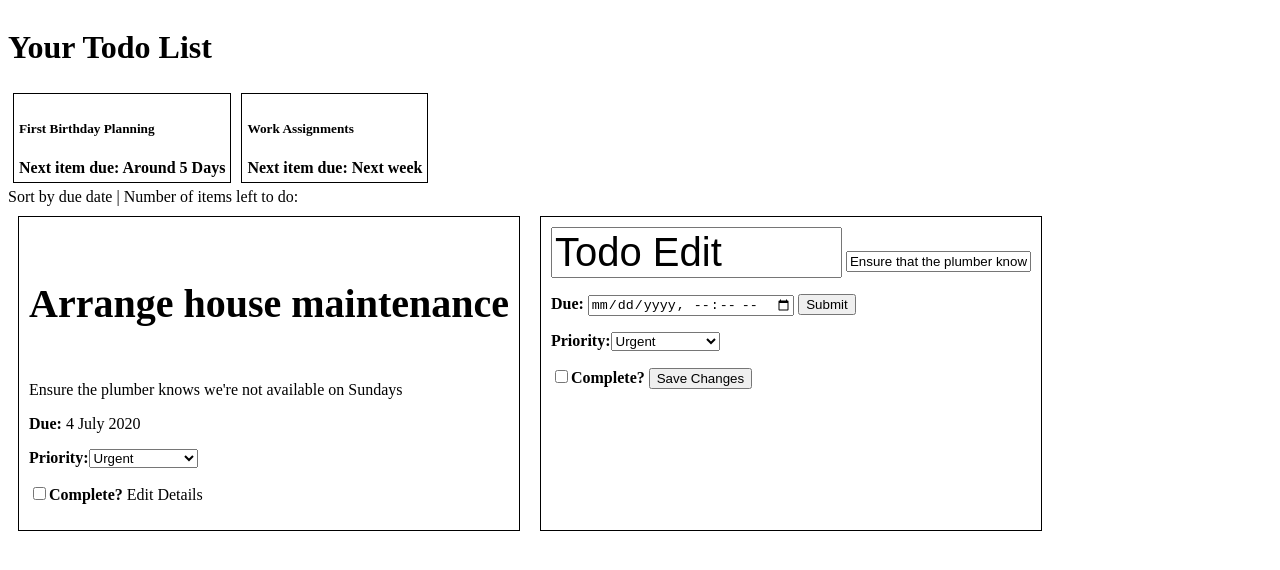
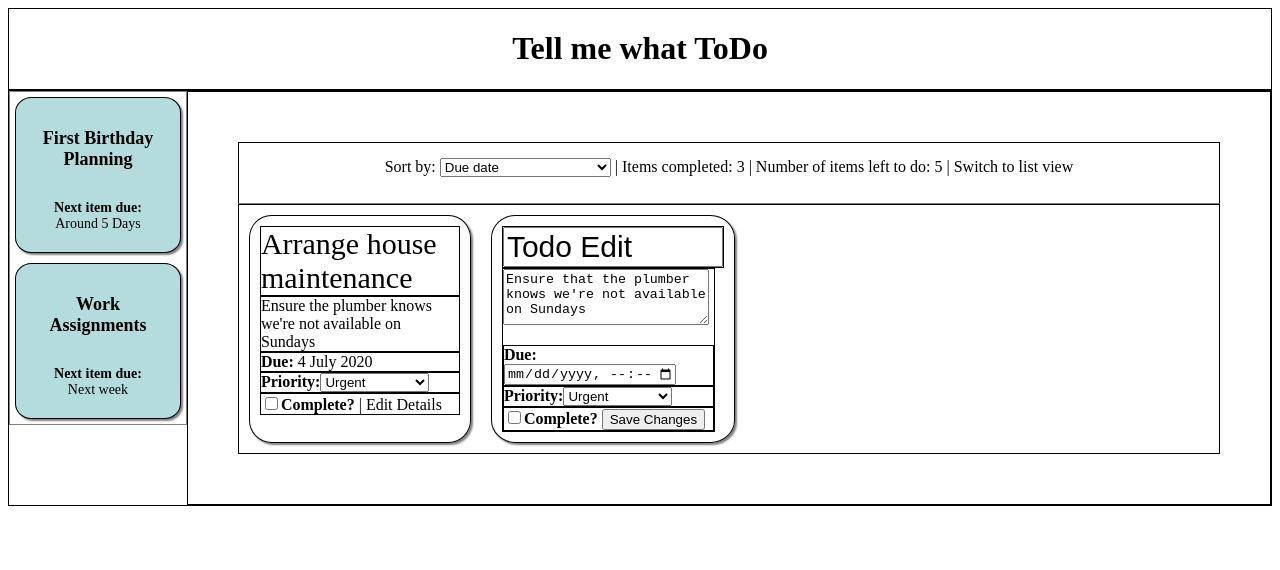
Before and after one commit to AJMcDee/ToDoApp, a plain HTML site: page index.html in a window 1280 px wide. Drawn offline with Linux system fonts and the light colour scheme.

Commit message:
Updated UI

```diff
--- a/index.html
+++ b/index.html
@@ -2,54 +2,67 @@
   <html>
    <head>
      <title>Tell me what ToDo</title>
+
      <link rel="stylesheet" href="./styles.css"></link>
    </head>
    <body>
      <main id="container">
-       <div id="websitetitle">          <h1>Your Todo List</h1></div>
-
+       <div id="websitetitle">          <h1>Tell me what ToDo</h1></div>
+        <div id="contentcontainer">
           <div id="projectcontainer">
 
-          <div class="project" id="exampleproject1"><h5>First Birthday Planning</h5><b>Next item due: Around 5 Days</b></div>
-          <div class="project" id="exampleproject2"><h5>Work Assignments</h5><b>Next item due: Next week</b></div>
+            <div class="project" id="exampleproject1"><h5>First Birthday Planning</h5><b>Next item due:</b><br> Around 5 Days</div>
+            <div class="project" id="exampleproject2"><h5>Work Assignments</h5><b>Next item due:</b><br> Next week</div>
           </div>
 
-        <div class="optionsheader">
-          Sort by due date | Number of items left to do:
+          <div id="optionsandtodocontainer">
+
+            <div id="optionsheader">
+              Sort by:  <select id="sort">
+                <option value="sortdue">Due date</option>
+                <option value="sortpriority">Priority: highest to lowest</option>
+                <option value="sortpriority">Priority: lowest to highest</option>
+              </select>
+
+
+
+              | Items completed: 3
+              | Number of items left to do: 5
+              | Switch to list view
             </div>
 
             <div id="todocontainer">
 
               <div class="todo" id="exampletodo1">
-            <h4 class="todotitle">Arrange house maintenance</h4>
-            <p class="tododescription">Ensure the plumber knows we're not available on Sundays</p>
-            <p class="tododuedate"><b>Due:</b> 4 July 2020</p>
-            <p class="priority"><b>Priority:</b><select id="priority">
+                <div class="todotitle">Arrange house maintenance</div>
+                <div class="tododescription">Ensure the plumber knows we're not available on Sundays</div>
+                <div class="tododuedate"><b>Due:</b> 4 July 2020</div>
+                <div class="priority"><b>Priority:</b><select id="priority">
                   <option value="1" id="urgentchoice">Urgent</option>
                   <option value="2">Very Important</option>
                   <option value="3">Important</option>
                   <option value="4">Preferred</option>
                   <option value="5">Not Important</option>
-            </select>
-            <p class="complete"><input type="checkbox"><b>Complete?</b></input> <a id="edittodo">Edit Details</a></p>
+                </select></div>
+                <div class="complete"><input type="checkbox"><b>Complete?</b></input> | <a id="edittodo">Edit Details</a></div>
 
               </div>
               <div class="todo" id="exampletodo2">
-            <input type="text" class="todotitle" value="Todo Edit" size="10"></input>
-            <input type="text" class="editdescription" value="Ensure that the plumber knows we're not available on Sundays"></input></p>
-            <p class="editduedate"><b>Due:</b> <input type="datetime-local" id="duedate"></input>
-              <button id="submit">Submit</button>
-            <p class="editpriority"><b>Priority:</b><select id="priority">
+                <div><input type="text" class="todotitle" value="Todo Edit" size="10"></input></div>
+                <div class="editdescription"><textarea>Ensure that the plumber knows we're not available on Sundays</textarea></p>
+                <div class="editduedate"><b>Due:</b> <input type="datetime-local" id="duedateinput"></input></div>
+                <div class="editpriority"><b>Priority:</b><select id="priority">
                   <option value="1">Urgent</option>
                   <option value="2">Very Important</option>
                   <option value="3">Important</option>
                   <option value="4">Preferred</option>
                   <option value="5">Not Important</option>
-            </select></p>
-            <p><input type="checkbox"><b>Complete?</b></input> <button>Save Changes</button></p>
+                </select></div>
+                <div><input type="checkbox"><b>Complete?</b></input> <button>Save Changes</button></div>
               </div>
               </div>
-
+            </div>
+          </div>
 
 
 
--- a/styles.css
+++ b/styles.css
@@ -1,36 +1,83 @@
-body {
+body div{
+    border: 1px solid black;
+}
+
+h5 {
+    font-size: 18px;
+}
+
+#websitetitle {
+    text-align: center;
 
 }
 
 #container {
     display: flex;
     flex-direction: column;
+    justify-content: center;
 
+}
+
+#contentcontainer {
+    display: flex;
+    flex-direction: row;
 }
 #projectcontainer {
     display: flex;
-    flex-direction: row;
+    flex-direction: column;
+    border: 1px solid grey;
+    justify-content: center;
+    height: 100%;
+}
+
+#optionsandtodocontainer {
+    display: flex;
+    flex-direction: column;
+    width: 100%;
+    padding: 50px;
+}
+
+#optionsheader {
+    height: 30px;
+    padding: 15px;
+    border-bottom: 1px solid grey;
+    text-align: center;
 }
 
 .project {
     border: 1px solid black;
-    padding: 5px;
+    padding: 0px 15px 20px 15px;
     margin: 5px;
+    border-radius: 10%;
+    text-align: center;
+    background-color: rgb(180, 220, 221);
+    box-shadow: 2px 2px 2px grey;
+    font-size: 14px
+
 }
 
 #todocontainer {
     display: flex;
     flex-direction: row;
+    flex-wrap: wrap;
 }
 
 .todo {
     border: 1px solid black;
     padding: 10px;
     margin: 10px;
+    flex-basis: 200px;
+    border-radius: 10%;
+    box-shadow: 2px 2px 2px grey;
+
+    display: flex;
+    flex-direction: column;
+
+
 }
 
 .todotitle {
-    font-size: 40px;
+    font-size: 30px;
 }
 
 /* FIX THIS: make different options hold different bg color properties */
@@ -44,3 +91,18 @@ body {
     border-radius:15px;
     background-color:blue;
    }
+
+#duedateinput {
+    width: 80%;
+}
+
+.editdescription {
+   justify-self: start;
+   width: 95%;
+   flex-grow: 2;
+}
+
+.editdescription textarea {
+    width: 95%;
+    height: 50px;
+}
```
Lines whose indentation alone changed are shown as unchanged.
